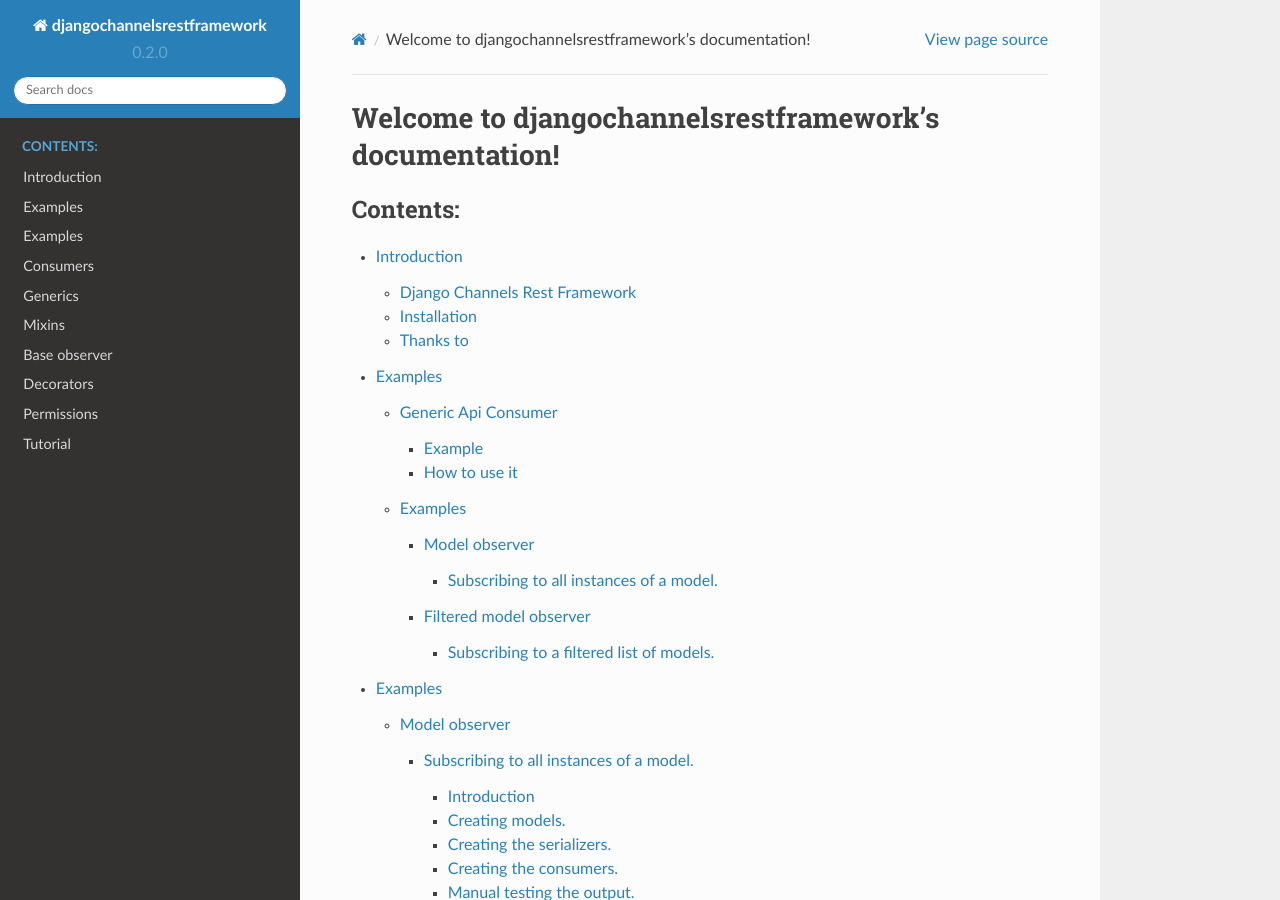
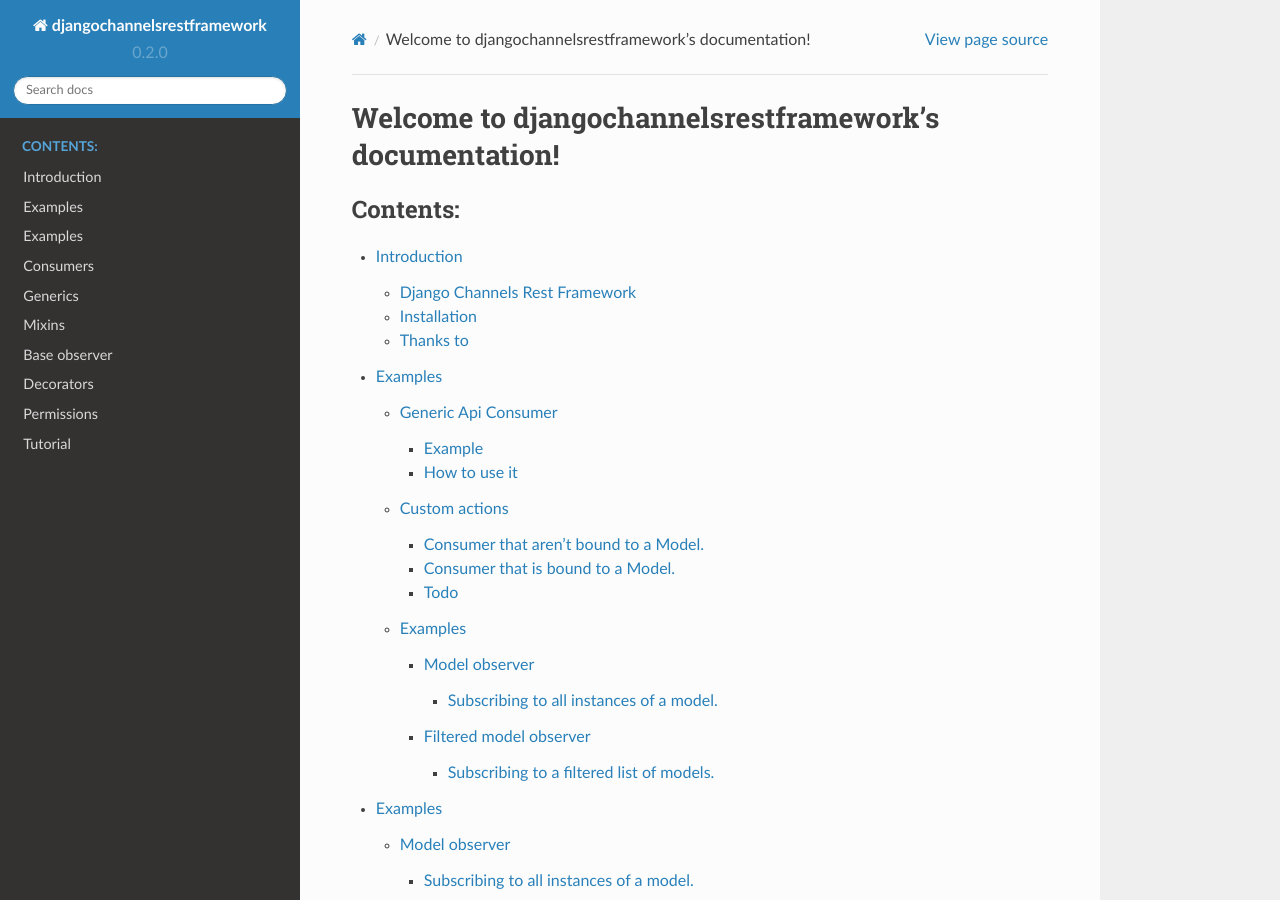
Before and after one commit to NilCoalescing/djangochannelsrestframework, a Sphinx documentation site: the page built from docs/index.rst, in a window 1280 px wide and 900 px high. Built offline with Sphinx 7.4.7 and the Read the Docs theme 2.0.0, drawn with Linux system fonts in a browser that asks for light colours; some of the changed lines change nothing that is shown.

Commit message:
custom actions examples

```diff
--- a/docs/examples.rst
+++ b/docs/examples.rst
@@ -4,7 +4,8 @@
 This is a collection of examples using the `djangochannelsrestframework` library.
 
 .. toctree::
-   :maxdepth: 4
+   :maxdepth: 1
 
    examples/generic_api_consumer
+   examples/custom_actions
    observer/examples/index
--- /dev/null
+++ b/docs/examples/custom_actions.rst
@@ -0,0 +1,88 @@
+Custom actions
+==============
+
+
+Consumer that aren't bound to a Model.
+--------------------------------------
+
+We may want a consumer for handling certain acctions that are not refer to any Django model. Maybe for
+fetching data from an external api service, using ``requests`` library or another async request lib.
+
+
+.. code-block:: python
+
+    # consumers.py
+    from djangochannelsrestframework.decorators import action
+    from djangochannelsrestframework.consumers import AsyncAPIConsumer
+    from rest_framework import status
+
+    class MyConsumer(AsyncAPIConsumer):
+
+        @action()
+        async def an_async_action(self, some=None, **kwargs):
+            # do something async
+            return {'response with': 'some message'}, status.HTTP_RESPONSE_OK
+
+        @action()
+        def a_sync_action(self, pk=None, **kwargs):
+            # do something sync
+            return {'response with': 'some message'}, status.HTTP_RESPONSE_OK
+
+Consumer that is bound to a Model.
+----------------------------------
+
+Inheritating from ``GenericAsyncAPIConsumer`` we have access to methods like ``get_queryset`` and ``get_object``,
+this way we can perform operations in our django models though custom actions.
+
+.. code-block:: python
+
+    # serializers.py
+    from rest_framework import serializers
+    from django.contrib.auth.models import User
+    class UserSerilizer(serailizers.ModelSerializer):
+
+        class Meta:
+            model = User
+            fields = ["id", "username", "email", "password"]
+            extra_kwargs = {'password': {'write_only': True}}
+
+        def create(self, validated_data):
+            user = User(
+                email=validated_data['email'],
+                username=validated_data['username']
+            )
+            user.set_password(validated_data['password'])
+            user.save()
+            return user
+
+.. code-block:: python
+
+    # consumers.py
+    from django.contrib.auth.models import User
+    from .serializers import UserSerilizer
+    from djangochannelsrestframework.generics import GenericAsyncAPIConsumer
+    from djangochannelsrestframework.decorators import action
+
+    class UserConsumer(GenericAsyncAPIConsumer):
+        queryset = User.objects.all()
+        serializer_class = UserSerilizer
+
+        @action()
+        async def send_email(self, pk=None, to=None, **kwargs):
+            user = await database_sync_to_async(self.get_object)(pk=pk)
+            # ... do some stuff
+            # remember to wrap all db actions in `database_sync_to_async`
+            return {}, 200  # return the contenct and the response code.
+
+        @action()  # if the method is not async it is already wrapped in `database_sync_to_async`
+        def publish(self, pk=None, **kwargs):
+            user = self.get_object(pk=pk)
+            # ...
+            return {'pk': pk}, 200
+
+
+
+Todo
+----
+
+* TODO more detail example for fetching data from external API
```
